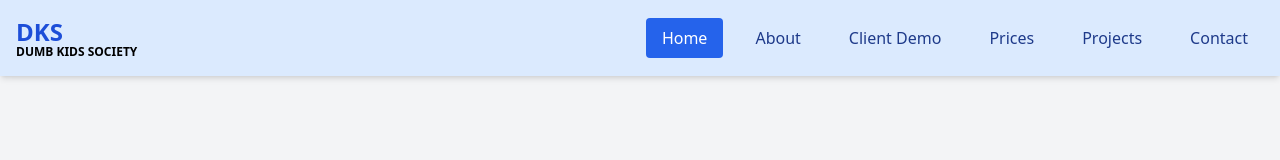
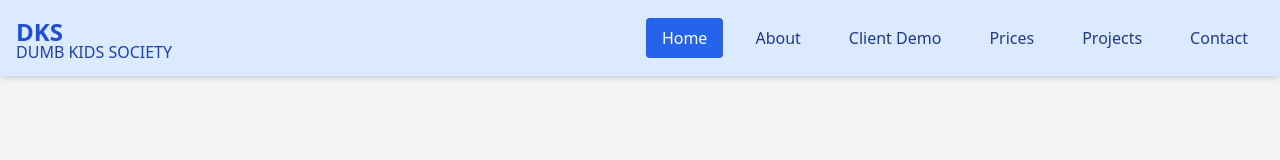
Before and after one commit to james3roberts/personal-site, a React (Vite) app: page / in a window 1280 px wide. Shown: the top 160 px of the page. Built offline with nearby package versions, Linux system fonts and the light colour scheme.

Commit message:
changed font size and color

```diff
--- a/src/components/Navbar.jsx
+++ b/src/components/Navbar.jsx
@@ -29,7 +29,7 @@ export default function Navbar() {
         {/* Logo */}
         <div className="flex flex-col leading-none">
           <div className="text-2xl font-bold text-blue-700">DKS</div>
-          <div className="text-xs font-bold text-blue-850 -mt-1">DUMB KIDS SOCIETY</div>  {/* example */}
+          <div className="text-[0.5rem]font-bold text-blue-800 -mt-1">DUMB KIDS SOCIETY</div>  {/* example */}
         </div>
 
         {/* Desktop Nav */}
```
